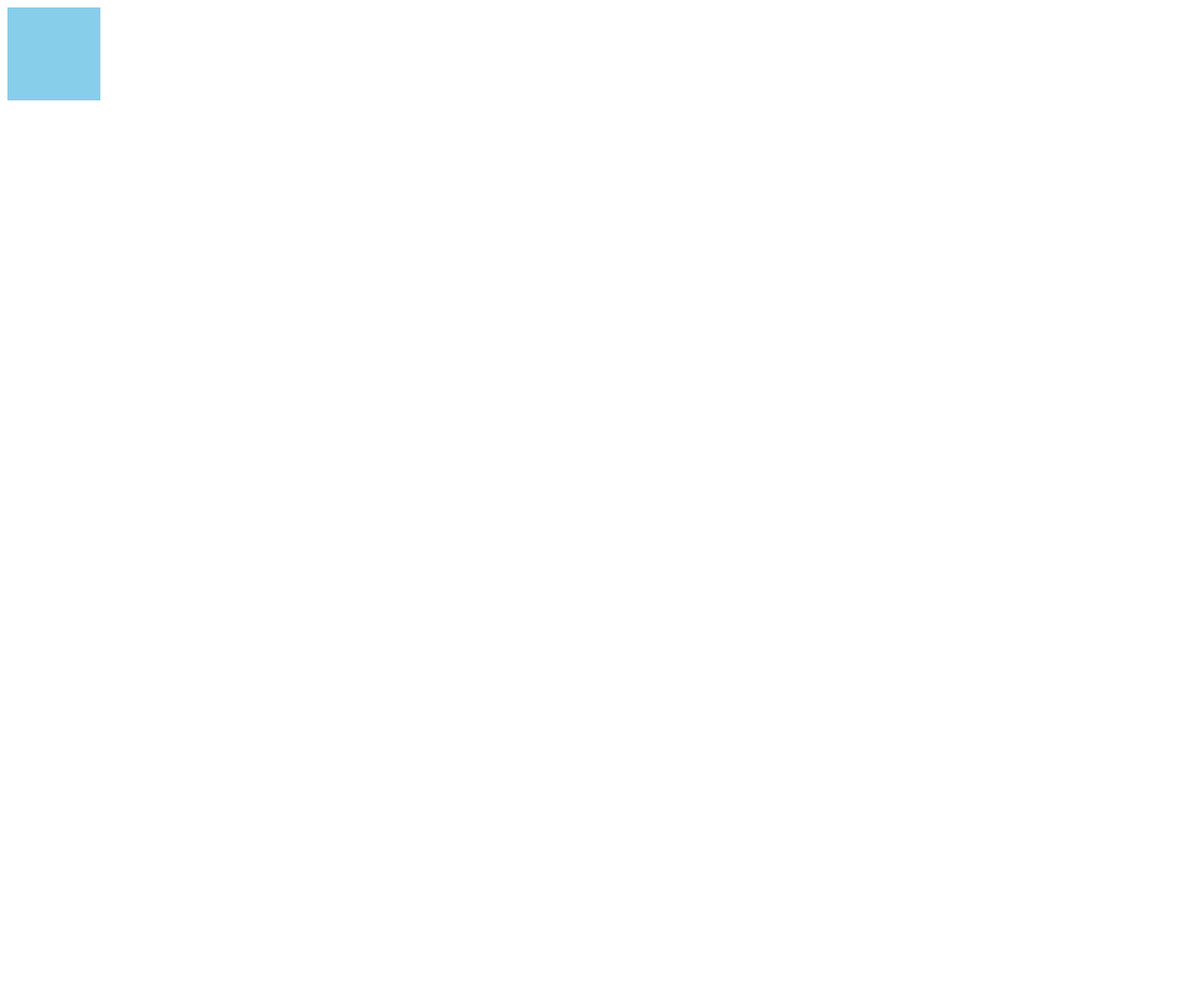
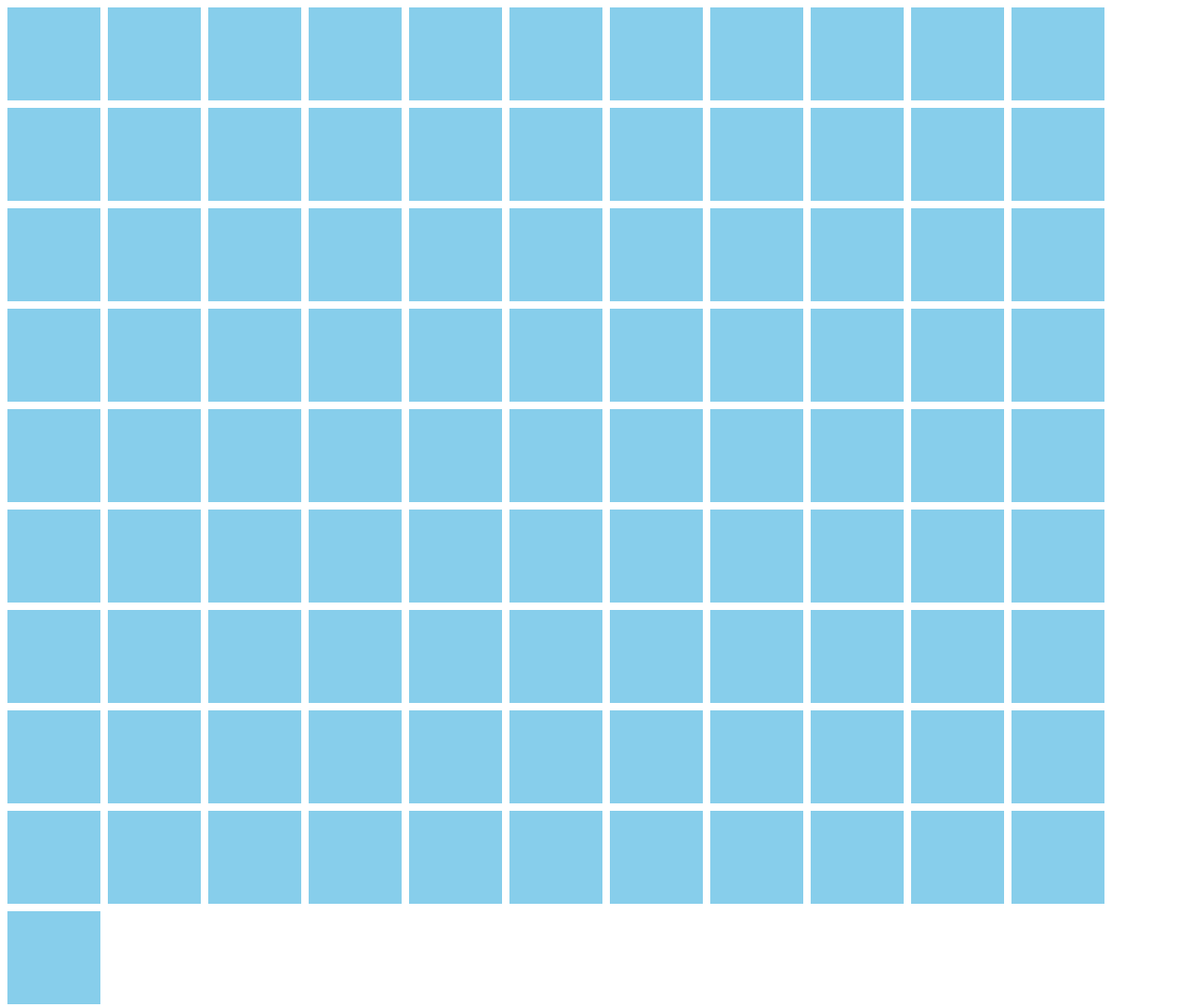
Before and after one commit to osakaishigaki/javascript, a plain HTML site: page index.html in a window 1280 px wide. Shown: the whole page at 93% size. Before the commit the page ends 800 px from the top, so only its background shows below. Drawn offline with Linux system fonts and the light colour scheme.

Commit message:
dot 10 for

```diff
--- a/index.html
+++ b/index.html
@@ -29,6 +29,7 @@
   <script>
     'use strict';
 
+    for (let i = 0; i<100;i++){
       const div = document.createElement('div');
       div.classList.add('box');
 
@@ -38,6 +39,9 @@
 
       document.body.appendChild(div);
 
+    }
+
+
   </script>
 </body>
 </html>
```
Lines whose indentation alone changed are shown as unchanged.
